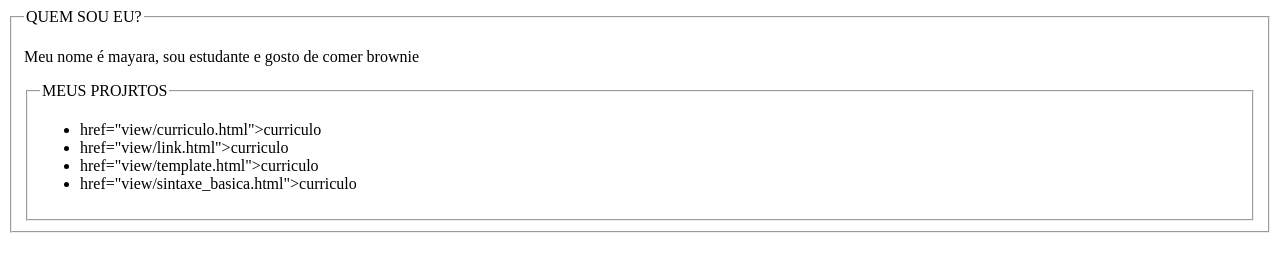
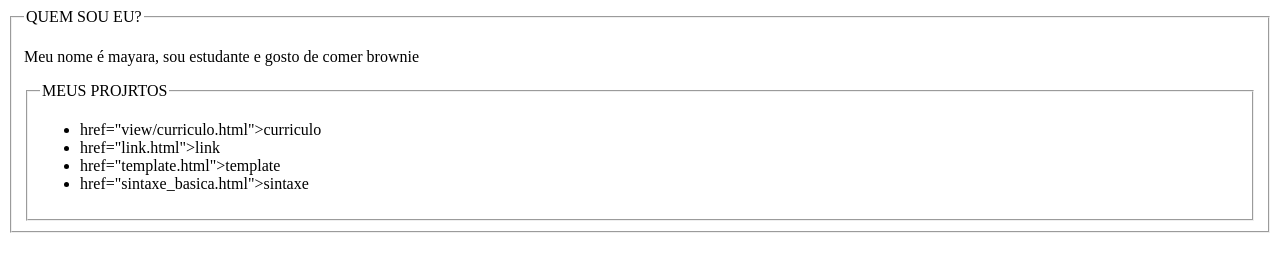
Before and after one commit to mayaralimaa0209/matematica2, a plain HTML site: page index.html in a window 1280 px wide. Drawn offline with Linux system fonts and the light colour scheme.

Commit message:
Update index.html

```diff
--- a/index.html
+++ b/index.html
@@ -19,9 +19,9 @@
          <legend>MEUS PROJRTOS</legend>
            <ul>
               <li><a> href="view/curriculo.html">curriculo</a></li>
-               <li><a> href="view/link.html">curriculo</a></li>
-               <li><a> href="view/template.html">curriculo</a></li>
-             <li><a> href="view/sintaxe_basica.html">curriculo</a></li>
+               <li><a> href="link.html">link</a></li>
+               <li><a> href="template.html">template</a></li>
+             <li><a> href="sintaxe_basica.html">sintaxe</a></li>
            </ul>
          </fieldset>
        </fieldset>
```
